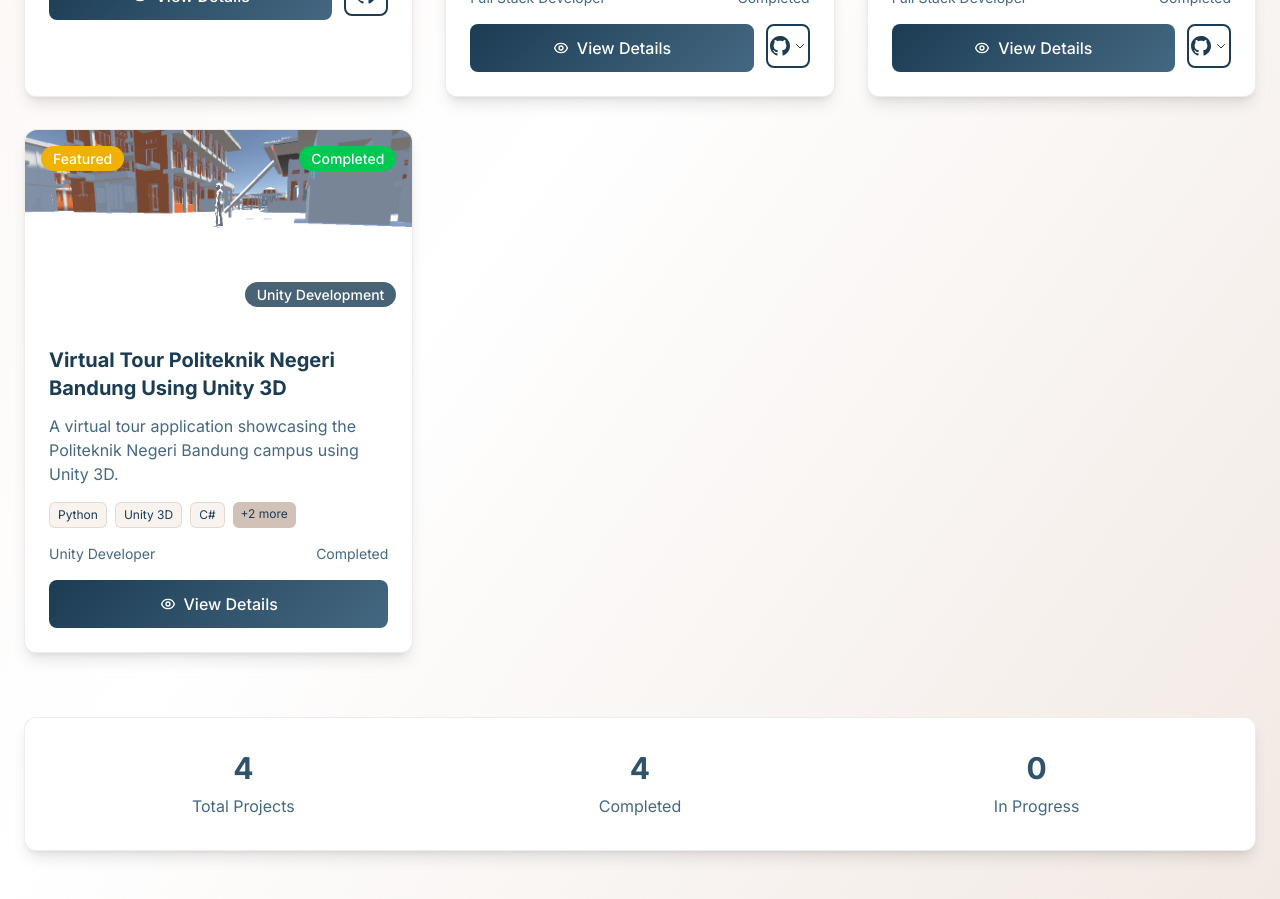
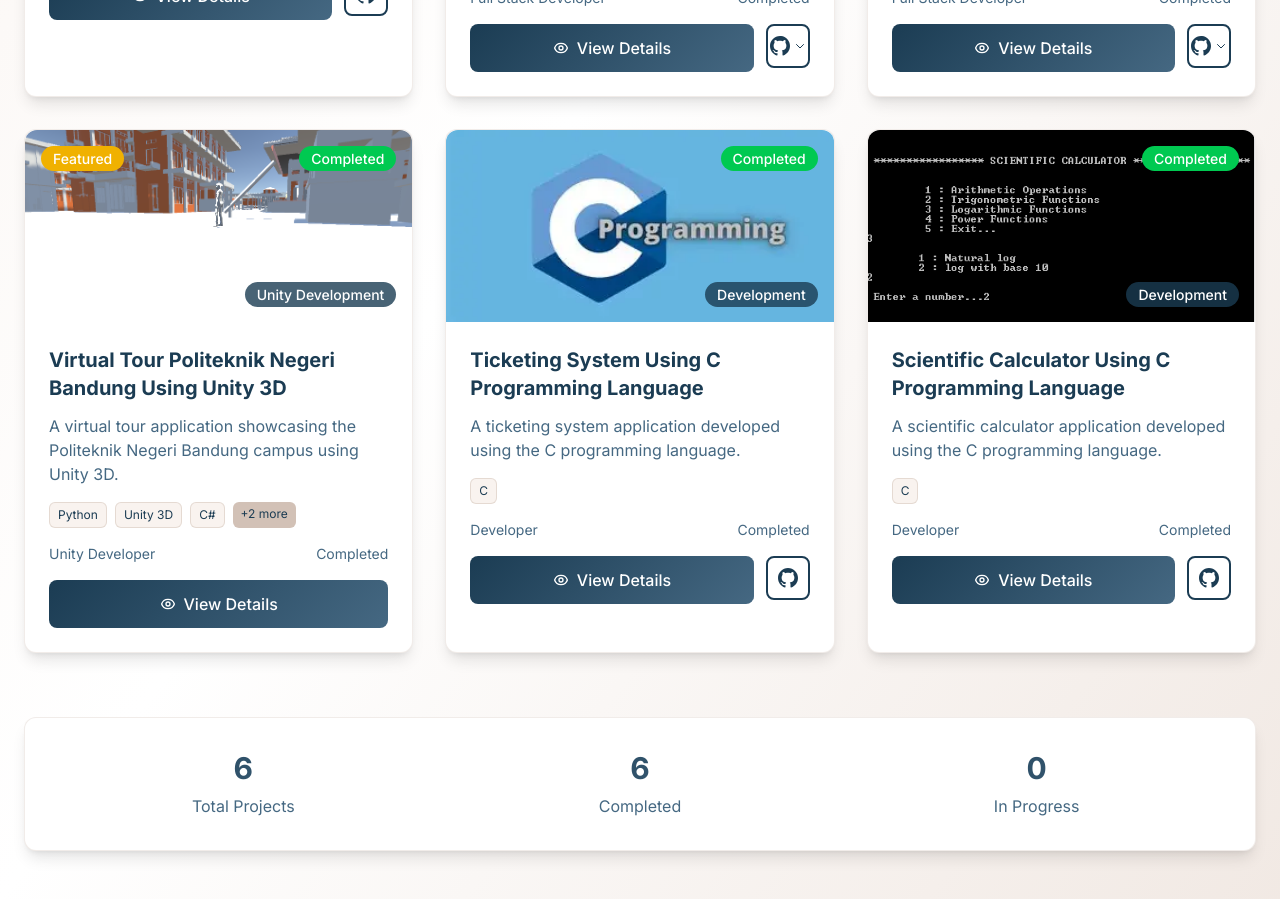
Before and after one commit to DanendraGafrila25/danendra_portofolio, a Next.js app: page /projects in a window 1280 px wide. Shown: the part 840-1739 px from the top of the page. Built offline with nearby package versions, Linux system fonts and the light colour scheme.

Commit message:
penambahan proyek

```diff
--- a/src/data/projects.js
+++ b/src/data/projects.js
@@ -294,6 +294,111 @@ export const projectsData = [
     }
   },
 
+  {
+    id: 5,
+    slug: "Ticketing-System",
+    title: "Ticketing System Using C Programming Language",
+    shortDescription: "A ticketing system application developed using the C programming language.",
+    fullDescription: "This project involves creating a ticketing system application using the C programming language. The application allows users to book tickets for various events, manage bookings, and process payments.",
+    thumbnail: "/images/projects/TicketingSystem.png",
+    images: [
+      "/images/projects/TicketingSystem.png",
+    ],
+    techStack: [
+    { name: "C",  category: "Programming Language" },
+    ],
+
+    // Multiple GitHub repositories dengan identifikasi
+    githubRepositories: [
+      {
+        name: "Ticketing System",
+        description: "Main repository for the ticketing system",
+        url: "https://drive.google.com/drive/folders/1RJiMnmljo8GNFZeCNlPAL5x9jXdOuAUl",
+        type: "main"
+      }
+    ],
+
+    // Untuk backward compatibility
+    githubUrl: null,
+    demoUrl: null,
+    features: [
+        "User authentication",
+        "Book and manage tickets",
+        "Event listings and details",
+    ],
+    challenges: [
+{
+        problem: "Optimizing performance for smooth user experience",
+        solution: "Implementing efficient data structures and algorithms"
+      }
+    ],
+    status: "Completed",
+    timeline: { start: "2022-02", end: "2022-07", duration: "Completed" },
+    role: "Developer",
+    teamSize: 2,
+    category: "Development",
+    tags: ["C", "Ticketing System", "Event Management"],
+
+    // Apakah ditampilkan di landing page
+    showOnLandingPage: false,
+
+    metrics: {
+        "Waktu Pengembangan": "1 bulan"
+    }
+  },
+
+    {
+    id: 6,
+    slug: "Scientific-Calculator",
+    title: "Scientific Calculator Using C Programming Language",
+    shortDescription: "A scientific calculator application developed using the C programming language.",
+    fullDescription: "This project involves creating a scientific calculator application using the C programming language. The application allows users to perform various mathematical operations, including trigonometric and logarithmic functions.",
+    thumbnail: "/images/projects/ScientificCalculator.png",
+    images: [
+      "/images/projects/ScientificCalculator.png",
+    ],
+    techStack: [
+    { name: "C",  category: "Programming Language" },
+    ],
+
+    // Multiple GitHub repositories dengan identifikasi
+    githubRepositories: [
+      {
+        name: "Scientific Calculator",
+        description: "Main repository for the scientific calculator",
+        url: "https://github.com/DanendraGafrila25/SCIENTIFIC-CALCULATOR",
+        type: "main"
+      }
+    ],
+
+    // Untuk backward compatibility
+    githubUrl: null,
+    demoUrl: null,
+    features: [
+      "calculations including trigonometric and logarithmic functions",
+      "UI design that is easy to use and understand"
+    ],
+    challenges: [
+    {
+        problem : "optimizing performance for smooth user experience",
+        solution : "implementing efficient data structures and algorithms"
+      }
+    ],
+    status: "Completed",
+    timeline: { start: "2022-02", end: "2022-07", duration: "Completed" },
+    role: "Developer",
+    teamSize: 3,
+    category: "Development",
+    tags: ["C", "Scientific Calculator", "Mathematics"],
+
+    // Apakah ditampilkan di landing page
+    showOnLandingPage: false,
+
+    metrics: {
+        "Waktu Pengembangan": "1 bulan"
+    }
+  },
+
 ];
 
 // Helper functions untuk mengakses data
```
Also changed, not shown: public/images/projects/ScientificCalculator.png (added), public/images/projects/TicketingSystem.png (added).
